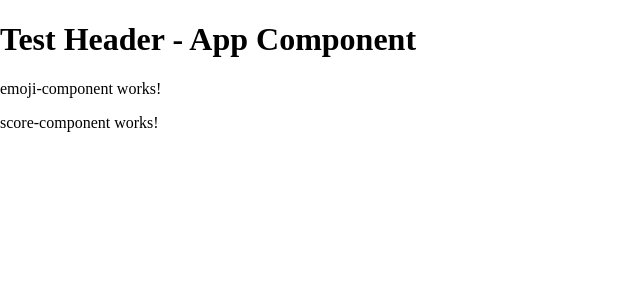
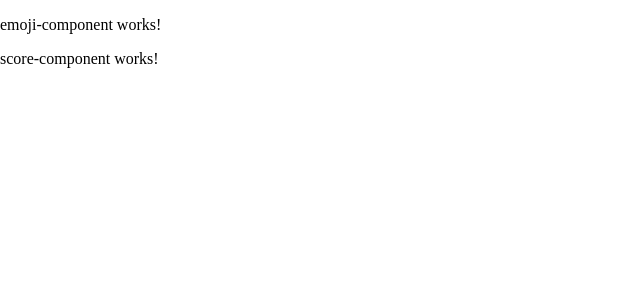
Before and after one commit to Atifa1372/Totally_Spies, an Angular app: page /score in a window 1280 px wide. Shown: the top 300 px of the page, without its empty margins (0-640 px from the left). Built offline with nearby package versions, Linux system fonts and the light colour scheme.

Commit message:
style: app-component layout

```diff
--- a/src/app/app.component.css
+++ b/src/app/app.component.css
@@ -0,0 +1,11 @@
+.layout {
+  display: grid;
+  min-height: 100vh;
+  width: 100%;
+  margin: 0 auto;
+  padding: 0;
+
+  main {
+    box-sizing: border-box;
+  }
+}
--- a/src/app/app.component.html
+++ b/src/app/app.component.html
@@ -1,3 +1,5 @@
-<h1>Test Header - App Component</h1>
-
-<router-outlet />
+<div class="layout">
+  <main>
+    <router-outlet />
+  </main>
+</div>
```
